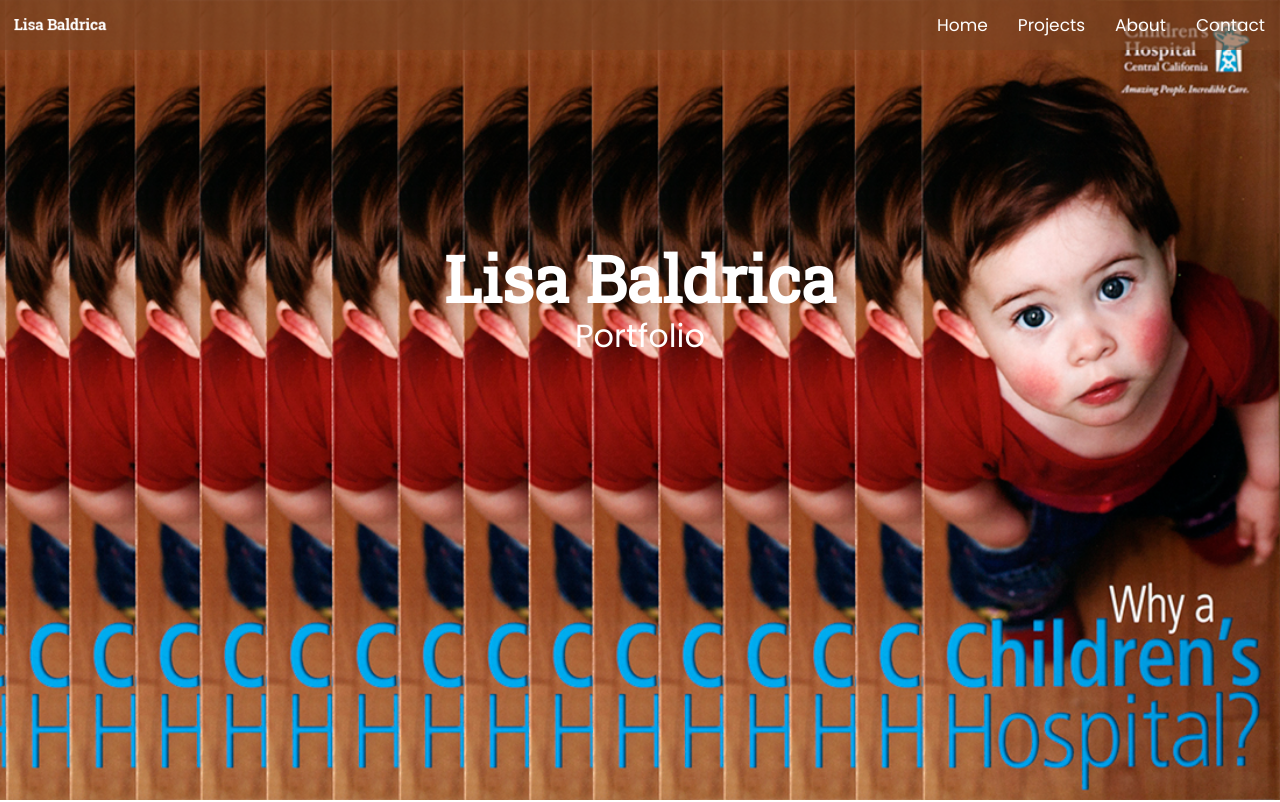
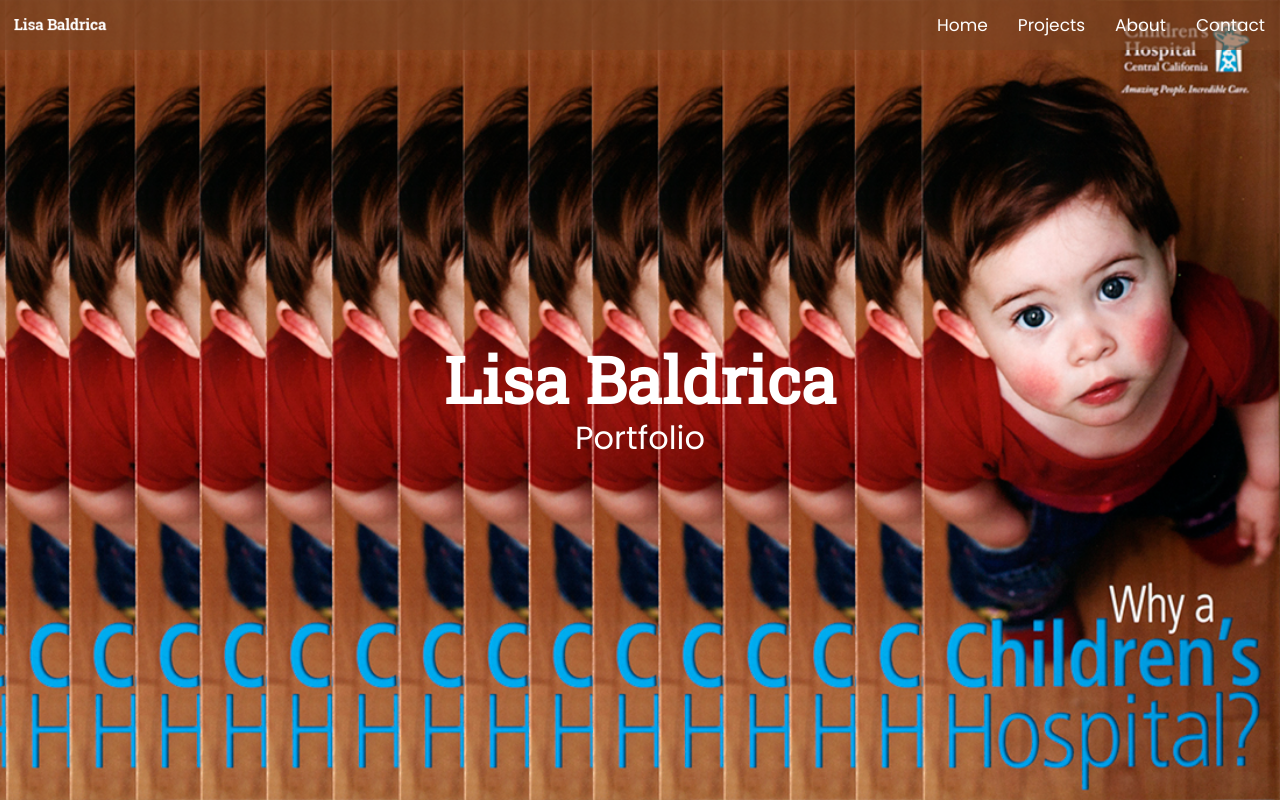
Before and after one commit to lisabaldrica/lisabaldrica.github.io, a plain HTML site: page index.html in a window 1280 px wide. Shown: the top 802 px of the page. Drawn offline with nearby package versions, Linux system fonts and the light colour scheme.

Commit message:
Update style.css

```diff
--- a/css/style.css
+++ b/css/style.css
@@ -29,6 +29,9 @@
   background-position: right;
   background-size: cover;
   height: 100vh;
+  display: flex;
+  justify-content: center;
+  align-items: center;
 }
 .jumbotron .h1, .jumbotron h1 {
   font-family: 'Roboto Slab', serif;
@@ -36,7 +39,6 @@
   font-weight: bold;
   color: #fff;
   text-align: center;
-  margin-top: 195px;
 }
 
 .jumbotron p {
```
